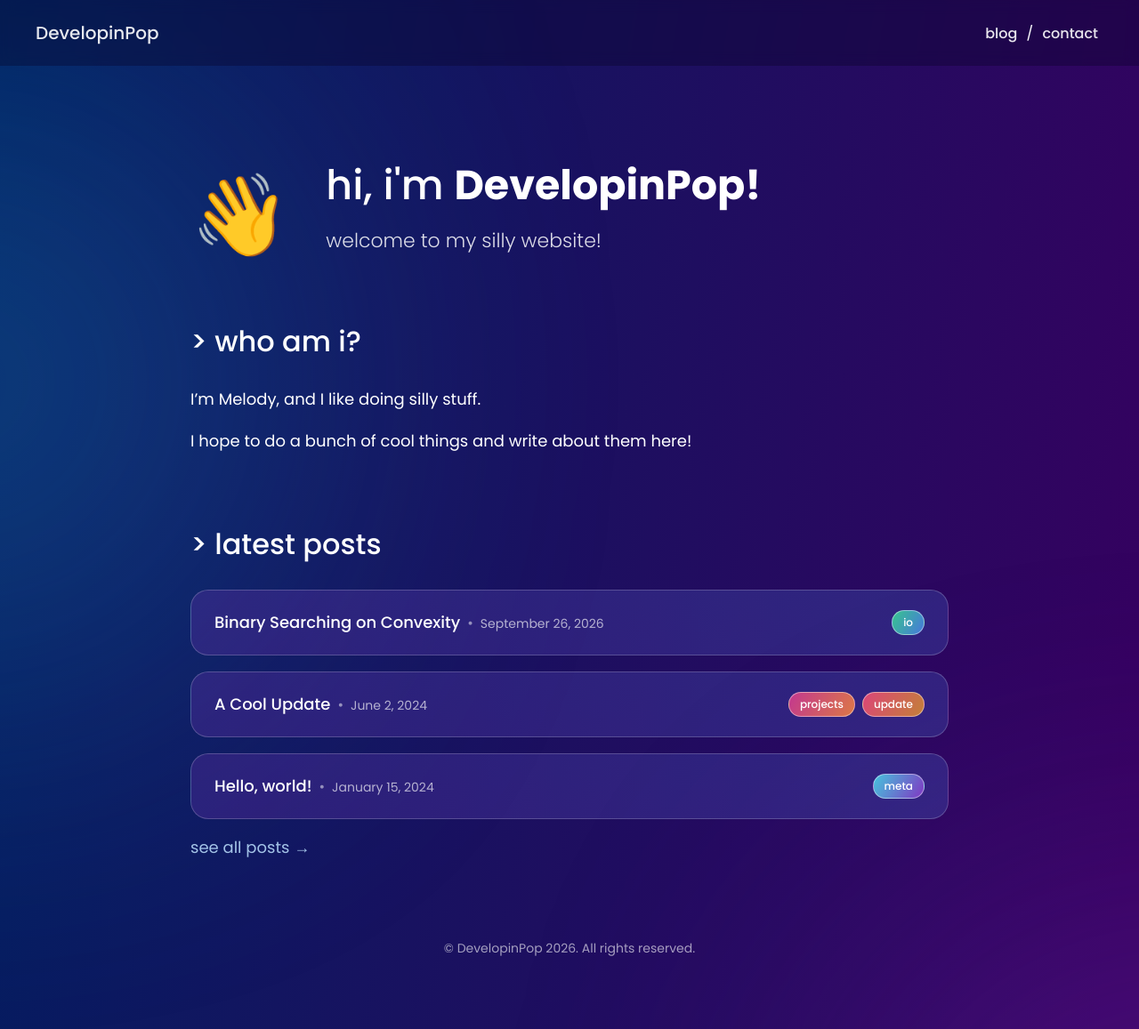
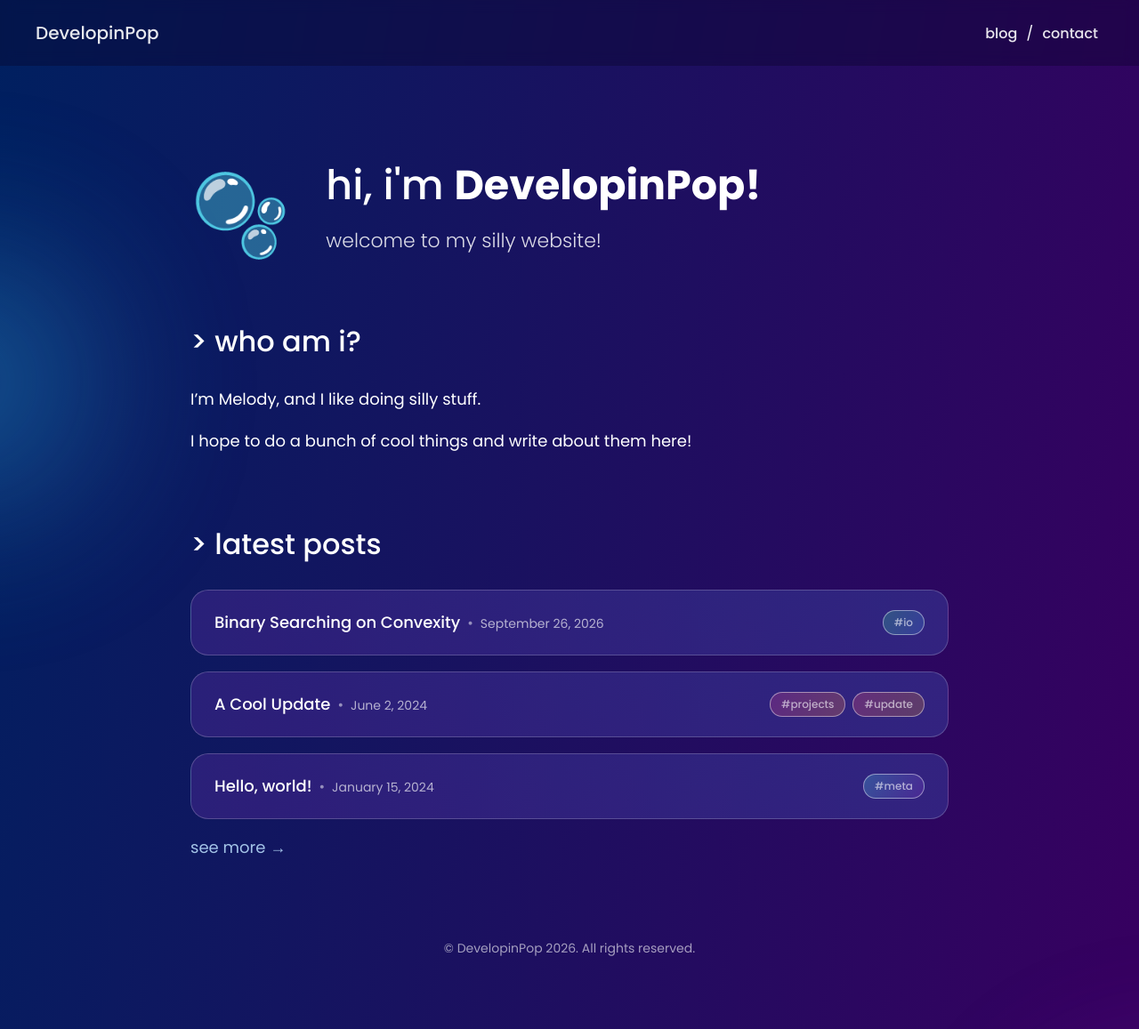
Before and after one commit to DevelopinPop/developinpop.github.io, a Jekyll site: the page built from index.md, in a window 1280 px wide and 1157 px high. Shown: the whole window at 89% size. Built offline with Jekyll 4.4.1, drawn with Linux system fonts in a browser that asks for light colours.

Commit message:
Add files via upload

```diff
--- a/assets/css/style.css
+++ b/assets/css/style.css
@@ -43,8 +43,8 @@
     width: 100%;
     height: 100%;
     border-radius: 50%;
-    filter: blur(200px);
-    opacity: 0.8;
+    filter: blur(100px);
+    opacity: 0.9;
 }
 .glow-teal {
     width: 720px;
@@ -54,15 +54,14 @@
 }
 .glow-teal .glow-blur {
     background: radial-gradient(circle,
-        rgba(47,155,214,0.9) 0%,
-        rgba(47,155,214,0.75) 12%,
-        rgba(47,155,214,0.55) 26%,
-        rgba(47,155,214,0.38) 40%,
-        rgba(47,155,214,0.24) 55%,
-        rgba(47,155,214,0.13) 68%,
-        rgba(47,155,214,0.05) 82%,
-        rgba(47,155,214,0.01) 92%,
-        rgba(47,155,214,0) 100%);
+        rgba(47,155,214,0.95) 0%,
+        rgba(47,155,214,0.9) 6%,
+        rgba(47,155,214,0.7) 12%,
+        rgba(47,155,214,0.45) 18%,
+        rgba(47,155,214,0.25) 24%,
+        rgba(47,155,214,0.1) 30%,
+        rgba(47,155,214,0.03) 36%,
+        rgba(47,155,214,0) 42%);
 }
 .glow-violet {
     width: 800px;
@@ -72,15 +71,14 @@
 }
 .glow-violet .glow-blur {
     background: radial-gradient(circle,
-        rgba(128,56,195,0.9) 0%,
-        rgba(128,56,195,0.75) 12%,
-        rgba(128,56,195,0.55) 26%,
-        rgba(128,56,195,0.38) 40%,
-        rgba(128,56,195,0.24) 55%,
-        rgba(128,56,195,0.13) 68%,
-        rgba(128,56,195,0.05) 82%,
-        rgba(128,56,195,0.01) 92%,
-        rgba(128,56,195,0) 100%);
+        rgba(128,56,195,0.95) 0%,
+        rgba(128,56,195,0.9) 6%,
+        rgba(128,56,195,0.7) 12%,
+        rgba(128,56,195,0.45) 18%,
+        rgba(128,56,195,0.25) 24%,
+        rgba(128,56,195,0.1) 30%,
+        rgba(128,56,195,0.03) 36%,
+        rgba(128,56,195,0) 42%);
 }
 .glow-indigo {
     width: 1250px;
@@ -240,14 +238,14 @@
     border: 1px solid rgba(255, 255, 255, 0.45);
     font-size: 12px;
     font-weight: 500;
-    color: #fff;
+    color: rgba(255, 255, 255, 0.6);
     opacity: 1 !important;
 }
-.tag-color-0 { background: linear-gradient(120deg, #4678dc, #8038c3); }
-.tag-color-1 { background: linear-gradient(120deg, #dc4678, #c38038); }
-.tag-color-2 { background: linear-gradient(120deg, #38c38f, #4678dc); }
-.tag-color-3 { background: linear-gradient(120deg, #c3388f, #dc7846); }
-.tag-color-4 { background: linear-gradient(120deg, #46c3dc, #8038c3); }
+.tag-color-0 { background: linear-gradient(120deg, rgba(70,120,220,0.3), rgba(128,56,195,0.3)); }
+.tag-color-1 { background: linear-gradient(120deg, rgba(220,70,120,0.3), rgba(195,128,56,0.3)); }
+.tag-color-2 { background: linear-gradient(120deg, rgba(56,195,143,0.3), rgba(70,120,220,0.3)); }
+.tag-color-3 { background: linear-gradient(120deg, rgba(195,56,143,0.3), rgba(220,120,70,0.3)); }
+.tag-color-4 { background: linear-gradient(120deg, rgba(70,195,220,0.3), rgba(128,56,195,0.3)); }
 
 .highlight-box {
     border-radius: 15px;
--- a/index.md
+++ b/index.md
@@ -4,7 +4,7 @@
 ---
 
 <section class="hero">
-    <div class="hero-emoji">👋</div>
+    <div class="hero-emoji">🫧</div>
     <div>
         <h1>hi, i'm <strong>{{ site.author }}!</strong></h1>
         <p class="subtitle">{{ site.tagline }}</p>
@@ -34,13 +34,13 @@
         <span class="post-card-date">{{ post.date | date: "%B %-d, %Y" }}</span>
     </div>
     <div class="post-card-tags">
-        {% for tag in post.tags %}<span class="tag-pill tag-color-{{ tag | size | modulo: 5 }}">{{ tag }}</span>{% endfor %}
+        {% for tag in post.tags %}<span class="tag-pill tag-color-{{ tag | size | modulo: 5 }}">#{{ tag }}</span>{% endfor %}
     </div>
 </div>
 {% else %}
 <p class="loading">no posts yet — add one to <code>_posts/</code>!</p>
 {% endfor %}
 
-[see all posts →]({{ '/blog/' | relative_url }})
+[see more →]({{ '/blog/' | relative_url }})
 
 </section>
```
Also changed, not shown: _layouts/default.html (+7 -1 lines), _layouts/post.html (+4 -4 lines), blog/index.md (+1 -1 lines).
